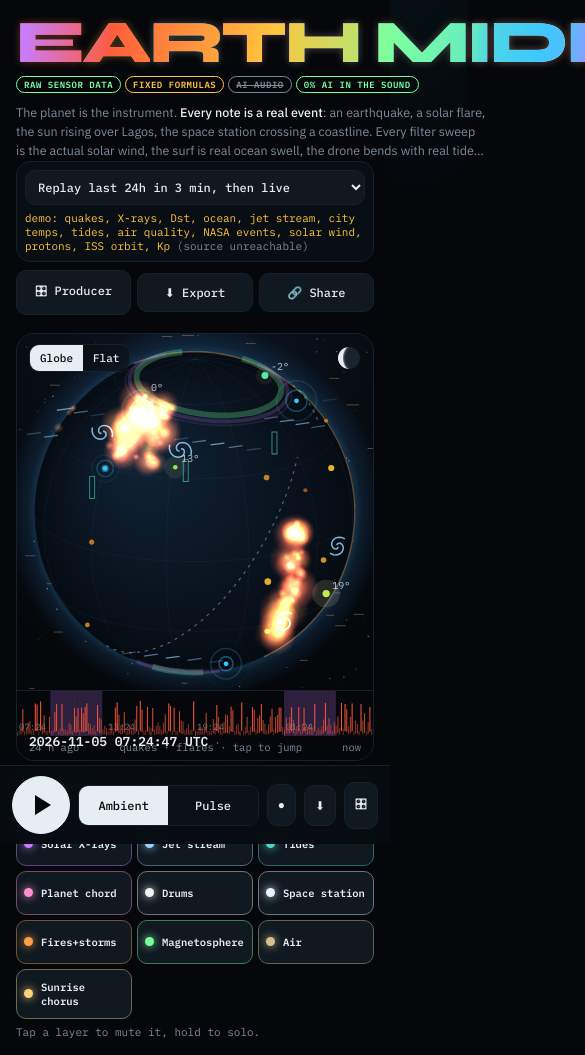
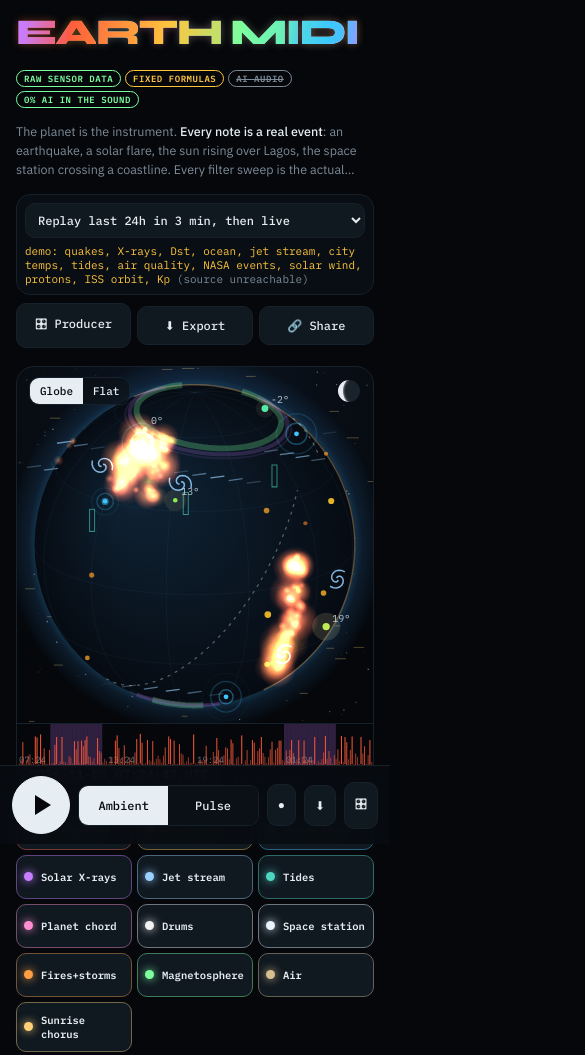
Before and after one commit to colinrobinson-labs/weird-apis-lab, a plain HTML site: page earth-midi/index.html in a window 390 px wide. Shown: the top 1055 px of the page, 585 px wide, since content can reach past the window. Drawn offline with nearby package versions, Linux system fonts and the light colour scheme; no server answers; animation ran at ten frames a second.

Commit message:
Earth MIDI: fix desktop header layout (#5)
* Earth MIDI v0.5: 14 live feeds (ISS orbit, NASA EONET, Dst/protons, air quality, sunrise chorus), 3D globe, timeline scrubbing, data-only DAW pack, stems, video, multitrack MIDI, producer mixer + presets + MIDI learn/clock, mobile dock, live network ledger

Co-Authored-By: Claude Opus 5.5 <noreply@anthropic.com>
Claude-Session: https://claude.ai/code/session_01Avo9TatUrQmQ7Hg4mJwMyN

* Earth MIDI: live solar wind from NOAA RTSW (old products endpoint failing), cache bust v6

Co-Authored-By: Claude Opus 5.5 <noreply@anthropic.com>
Claude-Session: https://claude.ai/code/session_01Avo9TatUrQmQ7Hg4mJwMyN

* Earth MIDI: fix desktop header layout (sync with earthmidi.com repo)

Co-Authored-By: Claude Opus 5.5 <noreply@anthropic.com>
Claude-Session: https://claude.ai/code/session_01Avo9TatUrQmQ7Hg4mJwMyN

---------

Co-authored-by: Claude <noreply@anthropic.com>

```diff
--- a/earth-midi/index.html
+++ b/earth-midi/index.html
@@ -15,18 +15,20 @@
  --disp:"Syne",system-ui,sans-serif;--mono:"IBM Plex Mono",ui-monospace,monospace;--body:"IBM Plex Sans",system-ui,sans-serif;--dock:0px}
 *{box-sizing:border-box;-webkit-tap-highlight-color:transparent}
 html,body{margin:0;background:var(--bg);color:var(--fg);font:14px/1.5 var(--body)}
-body{padding:0 max(16px,env(safe-area-inset-left,0px)) var(--dock);overflow-x:hidden}
-body::before{content:"";position:fixed;inset:-20%;pointer-events:none;z-index:-1;background:radial-gradient(40% 30% at 15% 0%,rgba(255,90,60,calc(.05 + var(--glow)*.12)),transparent 70%),radial-gradient(40% 35% at 90% 10%,rgba(60,200,255,calc(.05 + var(--glow)*.1)),transparent 70%);transition:background .2s}
+html,body{overflow-x:hidden;overflow-x:clip}
+body{padding:0 max(16px,env(safe-area-inset-left,0px)) var(--dock)}
+body::before{content:"";position:fixed;inset:0;pointer-events:none;z-index:-1;background:radial-gradient(40% 30% at 15% 0%,rgba(255,90,60,calc(.05 + var(--glow)*.12)),transparent 70%),radial-gradient(40% 35% at 90% 10%,rgba(60,200,255,calc(.05 + var(--glow)*.1)),transparent 70%);transition:background .2s}
 .wrap{max-width:1360px;margin:0 auto;padding:18px 0 60px}
 a{color:var(--o)}
-header{display:grid;grid-template-columns:1fr auto;gap:10px 24px;align-items:end}
-h1{font:800 clamp(46px,10vw,132px)/.82 var(--disp);margin:0;letter-spacing:-.045em;white-space:nowrap;user-select:none}
+header{display:grid;grid-template-columns:minmax(0,1fr) minmax(0,520px);gap:14px 32px;align-items:start;margin-bottom:14px}
+header h1{grid-column:1/-1}
+h1{font:800 min(128px,calc((min(100vw,1392px) - 40px)/9.9))/.82 var(--disp);margin:0;letter-spacing:-.045em;white-space:nowrap;user-select:none}
 h1 .L{display:inline-block;background:linear-gradient(100deg,var(--q),var(--s) 22%,var(--k) 44%,var(--o) 66%,var(--x) 88%,var(--q));background-size:1100% 100%;background-position:calc(var(--i)*10%) 0;-webkit-background-clip:text;background-clip:text;color:transparent;
  animation:hue 16s linear infinite;transform:translateY(calc(var(--h,0)*-10px)) scale(calc(1 + var(--h,0)*.06));transition:transform .08s;
  filter:drop-shadow(0 0 calc(4px + var(--glow)*26px) rgba(255,140,90,calc(.2 + var(--glow)*.6))) drop-shadow(0 0 calc(var(--h,0)*34px) var(--c))}
 h1 .sp{display:inline-block;width:.24em}
 @keyframes hue{to{background-position:calc(var(--i)*10% - 1100%) 0}}
-.tag{font:13px/1.55 var(--body);color:var(--mute);max-width:470px;margin:0}
+.tag{font:13px/1.55 var(--body);color:var(--mute);max-width:520px;margin:0;justify-self:end}
 .tag b{color:var(--fg);font-weight:500}
 .badges{display:flex;gap:6px;flex-wrap:wrap;margin-top:12px}
 .b{font:600 10.5px var(--mono);letter-spacing:.06em;text-transform:uppercase;border:1px solid currentColor;border-radius:999px;padding:3px 9px}
@@ -192,7 +194,8 @@ footer{margin-top:24px;font:11px/1.6 var(--mono);color:var(--mute)}
 @media (max-width:700px){
  :root{--dock:calc(78px + env(safe-area-inset-bottom,0px))}
  header{grid-template-columns:1fr}
- h1{font-size:clamp(44px,15.5vw,80px)}
+ h1{font-size:calc((100vw - 32px)/9.9)}
+ .tag{justify-self:start}
  .tag{font-size:13px}
  .zero{padding:14px 12px}.zhead{gap:12px}.zq{font-size:18px}
  .zstats b{font-size:24px}.pipe{grid-template-columns:1fr 1fr}.pipe li{padding:8px 9px 24px;font-size:11.5px}
@@ -232,8 +235,8 @@ body.recording::after{content:"● REC";position:fixed;top:10px;right:10px;z-ind
 <body>
 <div class="wrap">
 <header>
+  <h1 id="title" aria-label="Earth MIDI">EARTH MIDI</h1>
   <div>
-    <h1 id="title" aria-label="Earth MIDI">EARTH MIDI</h1>
     <div class="badges"><span class="b raw">Raw sensor data</span><span class="b alg">Fixed formulas</span><span class="b ai">AI audio</span><span class="b raw">0% AI in the sound</span></div>
   </div>
   <p class="tag">The planet is the instrument. <b>Every note is a real event</b>: an earthquake, a solar flare, the sun rising over Lagos, the space station crossing a coastline. Every filter sweep is the actual solar wind, the surf is real ocean swell, the drone bends with real tides. Hear it, play it, or take the raw data into your DAW.</p>
```
